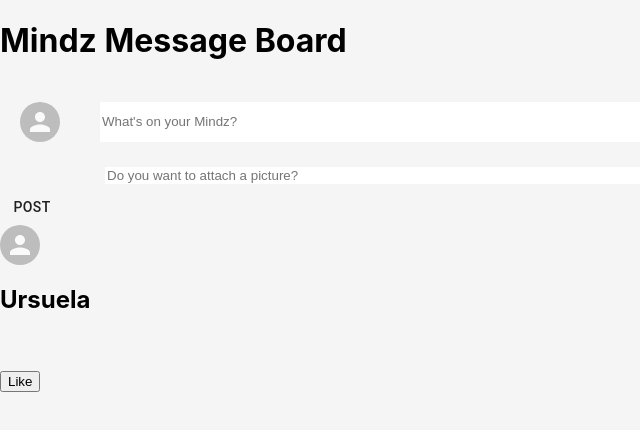
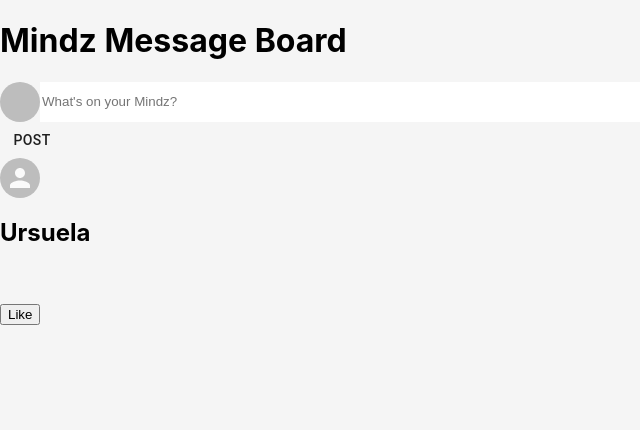
Before and after one commit to kenzie-se-q2/kwitter-cbjohnson83, a React (Create React App) app: page /messageList in a window 1280 px wide. Shown: the top 430 px of the page, without its empty margins (0-640 px from the left). Built offline with nearby package versions, Linux system fonts and the light colour scheme.

Commit message:
messages

```diff
--- a/src/fetchRequests.js
+++ b/src/fetchRequests.js
@@ -17,3 +17,12 @@ export const logoutRequest = (token) => {
     headers: { Authorization: "Bearer " + token },
   }).then((res) => res.json());
 };
+export const createMessgeRequest =(token, text)=> {
+  return fetch(baseURL + "/messages" , {
+    method: "POST",
+    headers: { Authorization: "Bearer " + token , "Content-Type": "application/json" },
+    body: JSON.stringify({
+      text,
+    })})
+    .then((res) => res.json())
+  }
--- a/src/views/Home.js
+++ b/src/views/Home.js
@@ -2,6 +2,7 @@ import React from "react";
 import Login from "../components/Login";
 import Menu from "../components/Menu";
 import { useStore } from "../store/store";
+import MessageList from "../views/MessageList";
 
 function Home(props) {
   const user = useStore((state) => state.user);
@@ -10,6 +11,7 @@ function Home(props) {
       <Menu />
       <h2>Your favorite microblogging platform</h2>
       {!user.token && <Login />}
+      {user.token && <MessageList/>}
     </>
   );
 }
--- a/src/views/MessageBox.css
+++ b/src/views/MessageBox.css
@@ -9,14 +9,14 @@ body {
 
 .messageBoxInput {
     background-color: whitesmoke;
-    padding: 20px;
+    /*padding: 20px;*/
     display: flex;
 }
 
 .messageBoxInput > input {
     flex: 1;
     /* allows as much space as it can*/
-    margin-left: 40px;
+    /*margin-left: 40px;*/
     font-size: 40 px;
     border: none;
     outline: none;
@@ -29,7 +29,7 @@ body {
 }
 .messageBoxImage > input {
     flex: 1;
-    margin-left: 100px;
+    /*margin-left: 100px;*/
     border: none;
     outline: none;
 }
--- a/src/views/MessageBox.js
+++ b/src/views/MessageBox.js
@@ -1,43 +1,50 @@
 import { Avatar , Button } from "@material-ui/core";
-import React from "react";
+//import {useEffect} from "react";
 import {useState} from "react";
 //import {PostAddIcon} from '@material-ui/icons/PostAdd';
 //import MessageItem from "../components/MessageItem";
 import "./MessageBox.css";
-//import Profile from "./view/profile.js"
+//import Profile from "./view/profile.js";
+import {useStore} from "../store/store";
+import { FlashOffOutlined } from "@material-ui/icons";
+import { createMessgeRequest } from "../fetchRequests";
+//import { ThemeConsumer } from "react-bootstrap/esm/ThemeProvider";
 
 function MessageBox() {
+  const user = useStore((state)=>state.user)
+  const[message,setMessage] = useState("")
+  const [text, setText] = useState({text: " "})
+  const[IsPosted, setIsPosted] = useState(FlashOffOutlined)
+  const handleOnChange=(event)=>{
+    setMessage(...message ,[event.target.value])
 
-/*const [userMessage, setUserMessage] = useState(" ");
-const [userPostImage, setUserPostImage] = useState(" ");
+  }
+  const handleSubmit = (event)=>{
+    event.preventDefault()
+    setIsPosted(true)
+    setText({ text : message })
+    createMessgeRequest(user.token, text)
+    .then((response)=> console.log(response))
+  }
+   // useEffect(()=> {
+      //if(IsPosted===true) {
+        //createMessgeRequest(user.token, message)
+        //.then((response)=> console.log(response))
+      //}
+   // },[message])
 
-function UserInfo(event) {
-  updateUserMessage(event.target.value)
-
-}
- function EnterPost(event) {
-
-  if (event.key === "Left button clicked") {
-  }
-}
-}
-;
-
-useEffect(()=>{
-  window.addEventListener("Leftclick", handleKeyDown);
-*/
     return (
         <div className="messageBox">
-          <form>
+          <form onSubmit={handleSubmit}>
             <div className="messageBoxInput">
-              <Avatar src=" "/>
-              <input type="text" placeholder="What's on your Mindz?"/>
+              <div className="userName">
+                {user.username}
+                <div>{message}</div>
+              </div>
+              <Avatar src=" " alt =" "/>
+              <input onChange ={handleOnChange} name= "message" type="text" placeholder="What's on your Mindz?"/>
         </div>
-        <div className="messageBoxImage">
-        <input placeholder="Do you want to attach a picture?" type="text"/>
-        </div>
-        <Button className="messageBoxButton">Post</Button>
-
+        <Button type="submit" className="postButton">Post</Button>
       </form>
 
     </div>
@@ -54,15 +61,15 @@ export default MessageBox
   const UserPost=(event)=>{
     event.preventDefault();
 
-    MessageItem.add({
-      userName: { },
-      userText: { },
-      userImage: { },
-    })
-    setUserMessage(" ");
+    const MessagePost = onePost({
+      /*userName.add(),
+      userText.add(),
+      userImage.add(),*/
+    //})
+    /*setUserMessage(" ");
     setUserPostImage(" ");
-  }
-  return (
+  //}
+  /*return (
     <div className="messageBox">
       <form>
       <h1> Mindz</h1>
```
Also changed, not shown: src/views/MessageList.js (+6 -3 lines).
